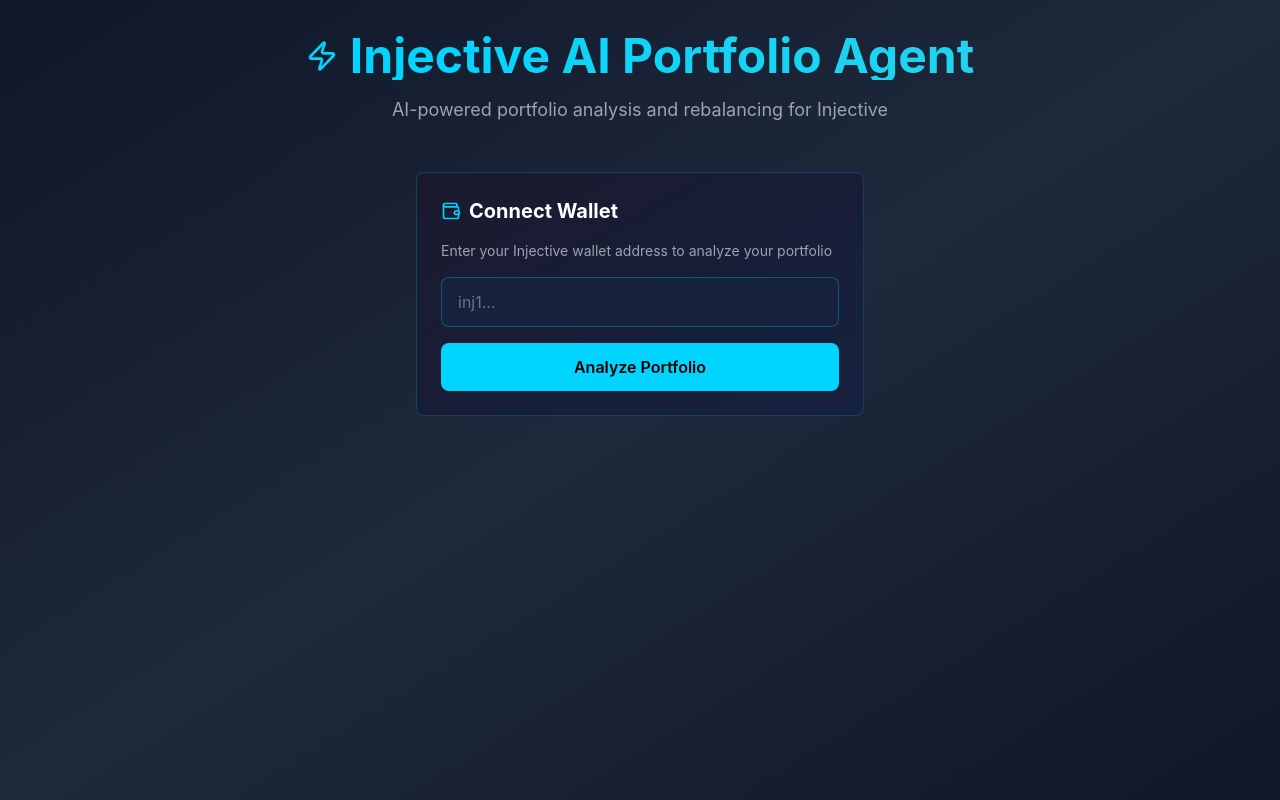
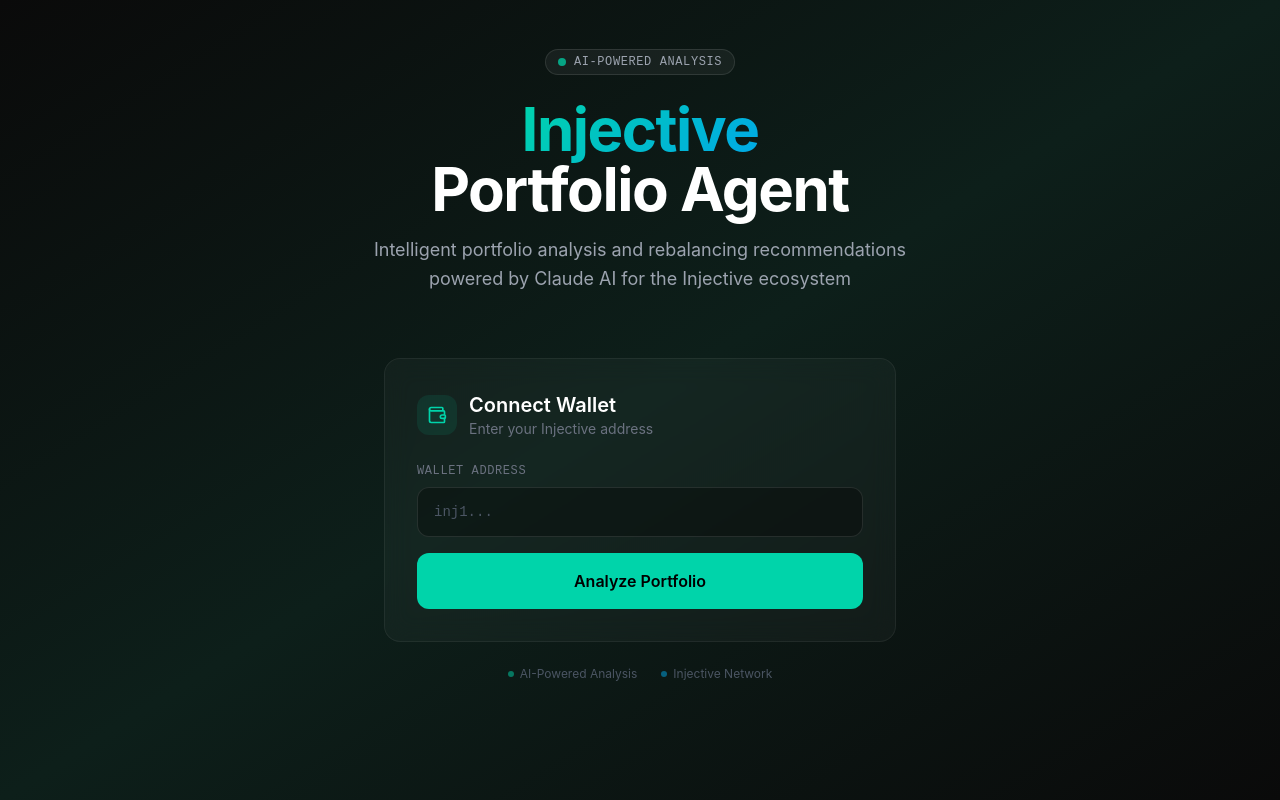
Before and after one commit to thesithunyein/injective-ai-portfolio-agent, a Next.js app: page / in a window 1280 px wide. Built offline with nearby package versions, Linux system fonts and the light colour scheme.

Commit message:
Polish: Professional UI/UX redesign and clean README for judges

```diff
--- a/src/app/globals.css
+++ b/src/app/globals.css
@@ -10,14 +10,15 @@
 
 html {
   scroll-behavior: smooth;
+  background: #0a0a0a;
 }
 
 body {
-  font-family: -apple-system, BlinkMacSystemFont, 'Segoe UI', 'Roboto', 'Oxygen',
-    'Ubuntu', 'Cantarell', 'Fira Sans', 'Droid Sans', 'Helvetica Neue',
-    sans-serif;
+  font-family: 'Inter', -apple-system, BlinkMacSystemFont, 'Segoe UI', 'Roboto', sans-serif;
   -webkit-font-smoothing: antialiased;
   -moz-osx-font-smoothing: grayscale;
+  background: #0a0a0a;
+  color: #e5e5e5;
 }
 
 @keyframes fadeIn {
@@ -32,5 +33,42 @@
 }
 
 .animate-fade-in {
-  animation: fadeIn 0.3s ease-out;
+  animation: fadeIn 0.4s ease-out forwards;
 }
+
+.glass {
+  background: rgba(255, 255, 255, 0.03);
+  backdrop-filter: blur(12px);
+  border: 1px solid rgba(255, 255, 255, 0.06);
+}
+
+.glass-strong {
+  background: rgba(255, 255, 255, 0.05);
+  backdrop-filter: blur(16px);
+  border: 1px solid rgba(255, 255, 255, 0.08);
+}
+
+.gradient-text {
+  background: linear-gradient(135deg, #00d4aa 0%, #00a8e8 100%);
+  -webkit-background-clip: text;
+  -webkit-text-fill-color: transparent;
+  background-clip: text;
+}
+
+.gradient-border {
+  position: relative;
+}
+
+.gradient-border::before {
+  content: '';
+  position: absolute;
+  inset: 0;
+  border-radius: inherit;
+  padding: 1px;
+  background: linear-gradient(135deg, rgba(0, 212, 170, 0.3), rgba(0, 168, 232, 0.3));
+  -webkit-mask: linear-gradient(#fff 0 0) content-box, linear-gradient(#fff 0 0);
+  mask: linear-gradient(#fff 0 0) content-box, linear-gradient(#fff 0 0);
+  -webkit-mask-composite: xor;
+  mask-composite: exclude;
+  pointer-events: none;
+}
--- a/src/app/page.tsx
+++ b/src/app/page.tsx
@@ -8,7 +8,6 @@
 import { AIAnalysisComponent } from '@/components/AIAnalysis'
 import { LoadingState } from '@/components/LoadingState'
 import { ErrorState } from '@/components/ErrorState'
-import { Zap } from 'lucide-react'
 
 export default function Home() {
   const {
@@ -75,17 +74,26 @@
   }
 
   return (
-    <main className="min-h-screen p-4 md:p-8">
-      <div className="max-w-4xl mx-auto">
-        <header className="text-center mb-12">
-          <div className="flex items-center justify-center gap-3 mb-4">
-            <Zap className="w-8 h-8 text-primary" />
-            <h1 className="text-4xl md:text-5xl font-bold bg-gradient-to-r from-primary to-cyan-400 bg-clip-text text-transparent">
-              Injective AI Portfolio Agent
+    <main className="min-h-screen bg-[#0a0a0a]">
+      {/* Background gradient */}
+      <div className="fixed inset-0 bg-gradient-to-br from-[#0a0a0a] via-[#0d1f1a] to-[#0a0a0a] pointer-events-none" />
+
+      <div className="relative max-w-5xl mx-auto px-4 md:px-8 py-12">
+        {/* Header */}
+        <header className="text-center mb-16">
+          <div className="inline-flex items-center gap-2 px-3 py-1 rounded-full bg-white/5 border border-white/10 mb-6">
+            <div className="w-2 h-2 rounded-full bg-primary animate-pulse" />
+            <span className="text-xs font-mono text-gray-400 uppercase tracking-wider">AI-Powered Analysis</span>
+          </div>
+
+          <h1 className="text-5xl md:text-6xl font-bold tracking-tight mb-4">
+            <span className="gradient-text">Injective</span>
+            <br />
+            <span className="text-white">Portfolio Agent</span>
           </h1>
-          </div>
-          <p className="text-gray-400 text-lg">
-            AI-powered portfolio analysis and rebalancing for Injective
+
+          <p className="text-gray-400 text-lg max-w-xl mx-auto leading-relaxed">
+            Intelligent portfolio analysis and rebalancing recommendations powered by Claude AI for the Injective ecosystem
           </p>
         </header>
 
@@ -94,32 +102,39 @@
             <WalletConnect />
           </div>
         ) : !portfolio ? (
-          <div className="flex flex-col items-center gap-4">
-            <div className="text-center mb-4">
-              <p className="text-gray-300 mb-4">
-                Connected: <span className="text-primary font-mono">{walletAddress}</span>
-              </p>
+          <div className="max-w-md mx-auto">
+            <div className="glass-strong rounded-2xl p-8 text-center">
+              <div className="mb-6">
+                <p className="text-sm text-gray-500 uppercase tracking-wider mb-2">Connected Wallet</p>
+                <p className="text-primary font-mono text-sm break-all">{walletAddress}</p>
               </div>
+
+              <div className="space-y-3">
                 <button
                   onClick={handleAnalyze}
-              className="px-8 py-3 bg-primary text-black font-semibold rounded-lg hover:bg-primary/90 transition-colors"
+                  className="w-full px-6 py-4 bg-primary text-black font-semibold rounded-xl hover:opacity-90 transition-all transform hover:scale-[1.02] active:scale-[0.98]"
                 >
                   Analyze Portfolio
                 </button>
                 <button
                   onClick={reset}
-              className="px-6 py-2 bg-accent text-gray-300 rounded-lg hover:bg-accent/80 transition-colors"
+                  className="w-full px-6 py-3 bg-white/5 text-gray-400 font-medium rounded-xl hover:bg-white/10 transition-all border border-white/10"
                 >
-              Change Wallet
+                  Disconnect
                 </button>
               </div>
+            </div>
+          </div>
         ) : (
-          <div className="space-y-8">
-            <div className="flex justify-between items-center">
+          <div className="space-y-6">
+            <div className="flex justify-between items-center mb-8">
+              <div>
                 <h2 className="text-2xl font-bold text-white">Analysis Results</h2>
+                <p className="text-gray-500 text-sm mt-1">Portfolio overview and AI insights</p>
+              </div>
               <button
                 onClick={reset}
-                className="px-4 py-2 bg-accent text-gray-300 rounded-lg hover:bg-accent/80 transition-colors"
+                className="px-4 py-2 bg-white/5 text-gray-400 rounded-lg hover:bg-white/10 transition-all border border-white/10 text-sm font-medium"
               >
                 New Analysis
               </button>
--- a/src/components/AIAnalysis.tsx
+++ b/src/components/AIAnalysis.tsx
@@ -1,7 +1,7 @@
 'use client'
 
 import { AIAnalysis } from '@/lib/ai'
-import { Brain, AlertCircle, Target } from 'lucide-react'
+import { Brain, AlertTriangle, Target, Lightbulb, BarChart3 } from 'lucide-react'
 
 interface AIAnalysisProps {
   analysis: AIAnalysis
@@ -9,92 +9,101 @@
 
 export const AIAnalysisComponent = ({ analysis }: AIAnalysisProps) => {
   return (
-    <div className="w-full max-w-2xl mx-auto space-y-6">
-      <div className="p-6 bg-gradient-to-br from-secondary to-accent rounded-lg border border-primary/20">
-        <div className="flex items-center gap-2 mb-4">
-          <Brain className="w-5 h-5 text-primary" />
-          <h2 className="text-2xl font-bold text-white">AI Analysis</h2>
+    <div className="space-y-6 animate-fade-in">
+      {/* Summary Card */}
+      <div className="glass rounded-2xl p-8">
+        <div className="flex items-center gap-3 mb-6">
+          <div className="w-10 h-10 rounded-xl bg-primary/10 flex items-center justify-center">
+            <Brain className="w-5 h-5 text-primary" />
+          </div>
+          <div>
+            <h2 className="text-xl font-semibold text-white">AI Analysis</h2>
+            <p className="text-gray-500 text-sm">Portfolio summary by Claude AI</p>
+          </div>
+        </div>
+        <p className="text-gray-300 leading-relaxed text-lg">{analysis.summary}</p>
+      </div>
+
+      {/* Risk Assessment */}
+      <div className="glass rounded-2xl p-8">
+        <div className="flex items-center gap-3 mb-6">
+          <div className="w-10 h-10 rounded-xl bg-yellow-500/10 flex items-center justify-center">
+            <AlertTriangle className="w-5 h-5 text-yellow-500" />
+          </div>
+          <div>
+            <h3 className="text-xl font-semibold text-white">Risk Assessment</h3>
+            <p className="text-gray-500 text-sm">Current portfolio risk profile</p>
+          </div>
+        </div>
+        <p className="text-gray-300 leading-relaxed">{analysis.riskAssessment}</p>
+      </div>
+
+      {/* Recommendations */}
+      <div className="glass rounded-2xl p-8">
+        <div className="flex items-center gap-3 mb-6">
+          <div className="w-10 h-10 rounded-xl bg-secondary/10 flex items-center justify-center">
+            <Lightbulb className="w-5 h-5 text-secondary" />
+          </div>
+          <div>
+            <h3 className="text-xl font-semibold text-white">Recommendations</h3>
+            <p className="text-gray-500 text-sm">AI-generated actionable insights</p>
+          </div>
         </div>
 
-        <div className="p-4 bg-accent/50 rounded-lg border border-primary/10">
-          <p className="text-gray-300 leading-relaxed">{analysis.summary}</p>
+        <div className="space-y-3">
+          {analysis.recommendations.map((rec, idx) => (
+            <div
+              key={idx}
+              className="flex gap-4 p-4 rounded-xl bg-white/[0.02] border border-white/[0.06] hover:bg-white/[0.04] transition-all"
+            >
+              <div className="w-6 h-6 rounded-full bg-primary/10 flex items-center justify-center flex-shrink-0 mt-0.5">
+                <span className="text-xs font-mono text-primary">{idx + 1}</span>
+              </div>
+              <p className="text-gray-300 leading-relaxed">{rec}</p>
+            </div>
+          ))}
         </div>
       </div>
 
-      <div className="p-6 bg-gradient-to-br from-secondary to-accent rounded-lg border border-primary/20">
-        <div className="flex items-center gap-2 mb-4">
-          <AlertCircle className="w-5 h-5 text-yellow-400" />
-          <h3 className="text-xl font-bold text-white">Risk Assessment</h3>
+      {/* Rebalancing */}
+      <div className="glass rounded-2xl p-8">
+        <div className="flex items-center gap-3 mb-6">
+          <div className="w-10 h-10 rounded-xl bg-purple-500/10 flex items-center justify-center">
+            <Target className="w-5 h-5 text-purple-400" />
+          </div>
+          <div>
+            <h3 className="text-xl font-semibold text-white">Rebalancing Suggestion</h3>
+            <p className="text-gray-500 text-sm">Optimal target allocation</p>
+          </div>
         </div>
 
-        <div className="p-4 bg-accent/50 rounded-lg border border-yellow-400/20">
-          <p className="text-gray-300 leading-relaxed">
-            {analysis.riskAssessment}
-          </p>
-        </div>
-      </div>
-
-      <div className="p-6 bg-gradient-to-br from-secondary to-accent rounded-lg border border-primary/20">
-        <div className="flex items-center gap-2 mb-4">
-          <Target className="w-5 h-5 text-green-400" />
-          <h3 className="text-xl font-bold text-white">Recommendations</h3>
-        </div>
-
-        <ul className="space-y-3">
-          {analysis.recommendations.map((rec, idx) => (
-            <li
-              key={idx}
-              className="p-3 bg-accent/50 rounded-lg border border-green-400/20 text-gray-300 flex gap-3"
-            >
-              <span className="text-green-400 font-semibold flex-shrink-0">
-                {idx + 1}.
-              </span>
-              <span>{rec}</span>
-            </li>
-          ))}
-        </ul>
-      </div>
-
-      <div className="p-6 bg-gradient-to-br from-secondary to-accent rounded-lg border border-primary/20">
-        <h3 className="text-xl font-bold text-white mb-4">Rebalancing Suggestion</h3>
-
-        <div className="space-y-4">
-          <div className="p-4 bg-accent/50 rounded-lg border border-primary/10">
-            <p className="text-sm text-gray-400 mb-1">Action</p>
-            <p className="text-white font-semibold">
-              {analysis.rebalancingSuggestion.action}
-            </p>
+        <div className="space-y-6">
+          <div className="p-4 rounded-xl bg-white/[0.02] border border-white/[0.06]">
+            <p className="text-xs font-mono text-gray-500 uppercase tracking-wider mb-2">Action</p>
+            <p className="text-white font-medium">{analysis.rebalancingSuggestion.action}</p>
           </div>
 
-          <div className="p-4 bg-accent/50 rounded-lg border border-primary/10">
-            <p className="text-sm text-gray-400 mb-3">Target Allocation</p>
-            <div className="space-y-2">
-              {Object.entries(
-                analysis.rebalancingSuggestion.targetAllocation
-              ).map(([asset, percentage]) => (
-                <div key={asset} className="flex justify-between items-center">
-                  <span className="text-white font-medium">{asset}</span>
-                  <div className="flex items-center gap-2">
-                    <div className="w-24 bg-secondary rounded-full h-2">
-                      <div
-                        className="bg-gradient-to-r from-primary to-cyan-400 h-2 rounded-full"
-                        style={{ width: `${percentage}%` }}
-                      />
-                    </div>
-                    <span className="text-primary font-semibold w-12 text-right">
-                      {percentage.toFixed(1)}%
-                    </span>
+          <div>
+            <p className="text-xs font-mono text-gray-500 uppercase tracking-wider mb-4">Target Allocation</p>
+            <div className="space-y-3">
+              {Object.entries(analysis.rebalancingSuggestion.targetAllocation).map(([asset, percentage]) => (
+                <div key={asset} className="flex items-center gap-4">
+                  <span className="text-white font-medium w-16">{asset}</span>
+                  <div className="flex-1 bg-white/5 rounded-full h-2 overflow-hidden">
+                    <div
+                      className="bg-gradient-to-r from-primary to-secondary h-full rounded-full transition-all"
+                      style={{ width: `${percentage}%` }}
+                    />
                   </div>
+                  <span className="text-primary font-mono w-12 text-right">{percentage}%</span>
                 </div>
               ))}
             </div>
           </div>
 
-          <div className="p-4 bg-accent/50 rounded-lg border border-primary/10">
-            <p className="text-sm text-gray-400 mb-1">Reasoning</p>
-            <p className="text-gray-300 leading-relaxed">
-              {analysis.rebalancingSuggestion.reasoning}
-            </p>
+          <div className="p-4 rounded-xl bg-white/[0.02] border border-white/[0.06]">
+            <p className="text-xs font-mono text-gray-500 uppercase tracking-wider mb-2">Reasoning</p>
+            <p className="text-gray-300 leading-relaxed">{analysis.rebalancingSuggestion.reasoning}</p>
           </div>
         </div>
       </div>
--- a/src/components/PortfolioDisplay.tsx
+++ b/src/components/PortfolioDisplay.tsx
@@ -9,45 +9,56 @@
 
 export const PortfolioDisplay = ({ portfolio }: PortfolioDisplayProps) => {
   return (
-    <div className="w-full max-w-2xl mx-auto p-6 bg-gradient-to-br from-secondary to-accent rounded-lg border border-primary/20">
-      <div className="flex items-center gap-2 mb-6">
+    <div className="glass rounded-2xl p-8 animate-fade-in">
+      <div className="flex items-center justify-between mb-8">
+        <div className="flex items-center gap-3">
+          <div className="w-10 h-10 rounded-xl bg-primary/10 flex items-center justify-center">
             <PieChart className="w-5 h-5 text-primary" />
-        <h2 className="text-2xl font-bold text-white">Your Portfolio</h2>
           </div>
-
-      <div className="mb-6 p-4 bg-accent/50 rounded-lg border border-primary/10">
-        <p className="text-gray-400 text-sm mb-1">Total Value</p>
-        <p className="text-3xl font-bold text-primary">
-          ${portfolio.totalValue.toFixed(2)}
+          <div>
+            <h2 className="text-xl font-semibold text-white">Your Portfolio</h2>
+            <p className="text-gray-500 text-sm">{portfolio.assets.length} assets tracked</p>
+          </div>
+        </div>
+        <div className="text-right">
+          <p className="text-xs font-mono text-gray-500 uppercase tracking-wider">Total Value</p>
+          <p className="text-3xl font-bold gradient-text">
+            ${portfolio.totalValue.toLocaleString('en-US', { minimumFractionDigits: 2, maximumFractionDigits: 2 })}
           </p>
+        </div>
       </div>
 
       <div className="space-y-3">
-        {portfolio.assets.map((asset) => (
+        {portfolio.assets.map((asset, index) => (
           <div
             key={asset.denom}
-            className="p-4 bg-accent/50 rounded-lg border border-primary/10 hover:border-primary/30 transition-colors"
+            className="group p-4 rounded-xl bg-white/[0.02] border border-white/[0.06] hover:bg-white/[0.04] transition-all"
           >
-            <div className="flex justify-between items-start mb-2">
+            <div className="flex justify-between items-center mb-3">
+              <div className="flex items-center gap-3">
+                <div className="w-8 h-8 rounded-lg bg-white/5 flex items-center justify-center text-sm font-bold text-primary">
+                  {asset.symbol[0]}
+                </div>
                 <div>
                   <p className="font-semibold text-white">{asset.symbol}</p>
-                <p className="text-sm text-gray-400">
-                  {(parseFloat(asset.amount) / 1e18).toFixed(4)} tokens
+                  <p className="text-sm text-gray-500 font-mono">
+                    {(parseFloat(asset.amount) / 1e18).toLocaleString('en-US', { maximumFractionDigits: 4 })} tokens
                   </p>
                 </div>
+              </div>
               <div className="text-right">
-                <p className="font-semibold text-primary">
-                  ${asset.value.toFixed(2)}
+                <p className="font-semibold text-white">
+                  ${asset.value.toLocaleString('en-US', { minimumFractionDigits: 2, maximumFractionDigits: 2 })}
                 </p>
-                <p className="text-sm text-gray-400">
+                <p className="text-sm text-primary font-mono">
                   {asset.percentage.toFixed(1)}%
                 </p>
               </div>
             </div>
 
-            <div className="w-full bg-secondary rounded-full h-2">
+            <div className="w-full bg-white/5 rounded-full h-1.5 overflow-hidden">
               <div
-                className="bg-gradient-to-r from-primary to-cyan-400 h-2 rounded-full transition-all"
+                className="bg-gradient-to-r from-primary to-secondary h-full rounded-full transition-all duration-500"
                 style={{ width: `${asset.percentage}%` }}
               />
             </div>
@@ -55,13 +66,9 @@
         ))}
       </div>
 
-      <div className="mt-6 p-4 bg-primary/10 rounded-lg border border-primary/20">
-        <div className="flex items-center gap-2 mb-2">
-          <TrendingUp className="w-4 h-4 text-primary" />
-          <p className="text-sm font-semibold text-primary">
-            Last Updated: {portfolio.lastUpdated.toLocaleTimeString()}
-          </p>
-        </div>
+      <div className="mt-6 pt-6 border-t border-white/[0.06] flex items-center gap-2 text-xs text-gray-600">
+        <TrendingUp className="w-3.5 h-3.5" />
+        <span className="font-mono">Last updated: {portfolio.lastUpdated.toLocaleTimeString()}</span>
       </div>
     </div>
   )
--- a/src/components/WalletConnect.tsx
+++ b/src/components/WalletConnect.tsx
@@ -25,31 +25,52 @@
   }
 
   return (
-    <div className="w-full max-w-md mx-auto p-6 bg-gradient-to-br from-secondary to-accent rounded-lg border border-primary/20">
-      <div className="flex items-center gap-2 mb-4">
+    <div className="w-full max-w-lg mx-auto">
+      <div className="glass rounded-2xl p-8">
+        <div className="flex items-center gap-3 mb-6">
+          <div className="w-10 h-10 rounded-xl bg-primary/10 flex items-center justify-center">
             <Wallet className="w-5 h-5 text-primary" />
-        <h2 className="text-xl font-bold text-white">Connect Wallet</h2>
+          </div>
+          <div>
+            <h2 className="text-xl font-semibold text-white">Connect Wallet</h2>
+            <p className="text-gray-500 text-sm">Enter your Injective address</p>
+          </div>
         </div>
 
-      <p className="text-gray-400 text-sm mb-4">
-        Enter your Injective wallet address to analyze your portfolio
-      </p>
-
+        <div className="space-y-4">
+          <div>
+            <label className="block text-xs font-mono text-gray-500 uppercase tracking-wider mb-2">
+              Wallet Address
+            </label>
             <input
               type="text"
               value={input}
               onChange={(e) => setInput(e.target.value)}
               onKeyPress={(e) => e.key === 'Enter' && handleConnect()}
               placeholder="inj1..."
-        className="w-full px-4 py-3 bg-accent border border-primary/30 rounded-lg text-white placeholder-gray-500 focus:outline-none focus:border-primary mb-4"
+              className="w-full px-4 py-3.5 bg-black/30 border border-white/10 rounded-xl text-white placeholder-gray-600 focus:outline-none focus:border-primary/50 focus:ring-1 focus:ring-primary/20 transition-all font-mono text-sm"
             />
+          </div>
 
           <button
             onClick={handleConnect}
-        className="w-full px-4 py-3 bg-primary text-black font-semibold rounded-lg hover:bg-primary/90 transition-colors"
+            className="w-full px-6 py-4 bg-primary text-black font-semibold rounded-xl hover:opacity-90 transition-all transform hover:scale-[1.02] active:scale-[0.98]"
           >
             Analyze Portfolio
           </button>
         </div>
+      </div>
+
+      <div className="mt-6 flex items-center justify-center gap-6 text-xs text-gray-600">
+        <span className="flex items-center gap-1.5">
+          <div className="w-1.5 h-1.5 rounded-full bg-primary/50" />
+          AI-Powered Analysis
+        </span>
+        <span className="flex items-center gap-1.5">
+          <div className="w-1.5 h-1.5 rounded-full bg-secondary/50" />
+          Injective Network
+        </span>
+      </div>
+    </div>
   )
 }
--- a/tailwind.config.ts
+++ b/tailwind.config.ts
@@ -9,9 +9,15 @@
   theme: {
     extend: {
       colors: {
-        primary: '#00D4FF',
-        secondary: '#1a1a2e',
-        accent: '#16213e',
+        primary: '#00d4aa',
+        secondary: '#00a8e8',
+        accent: '#0f172a',
+        surface: 'rgba(255, 255, 255, 0.03)',
+        'surface-strong': 'rgba(255, 255, 255, 0.05)',
+      },
+      fontFamily: {
+        sans: ['Inter', 'system-ui', 'sans-serif'],
+        mono: ['JetBrains Mono', 'monospace'],
       },
     },
   },
```
Also changed, not shown: 1 other file (tests, documents, lock files or other folders). Lines whose indentation alone changed are shown as unchanged.
